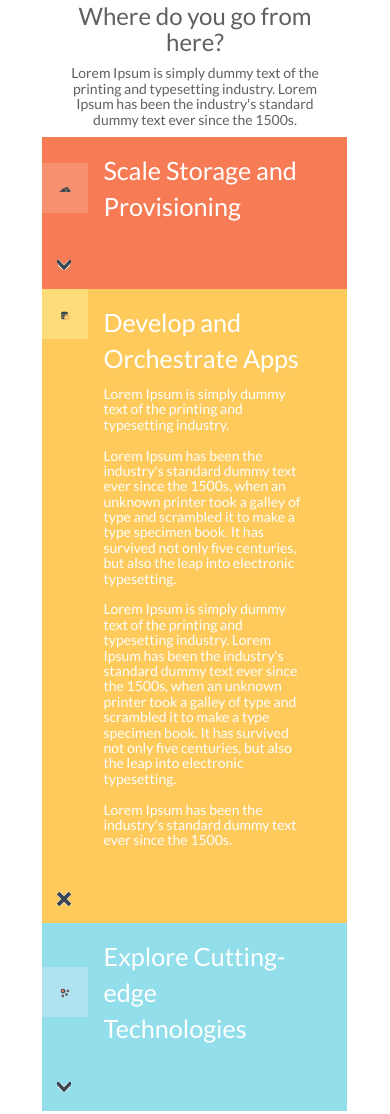
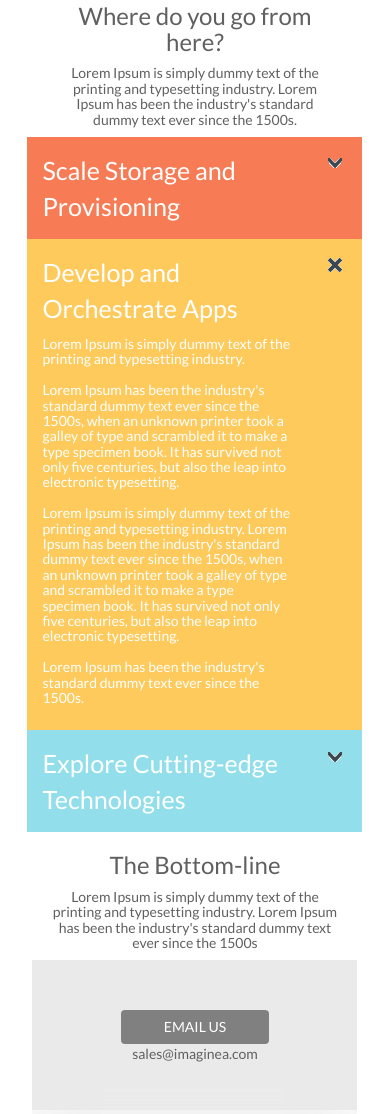
Before and after one commit to chaitusince1992/imagineaTask, a website: page index.html in a window 390 px wide. Shown: the part 785-1899 px from the top of the page. Drawn offline with nearby package versions, Linux system fonts and the light colour scheme.

Commit message:
scale storage and provisoning class changes to make it work on mobile

```diff
--- a/index.html
+++ b/index.html
@@ -52,7 +52,7 @@
     </header>
     <section class="container-fluid">
         <div class="row banner-container">
-<!--            <img class="col-xs-12 banner-image" src="img/banner.png" />-->
+            <!--            <img class="col-xs-12 banner-image" src="img/banner.png" />-->
             <div class="text-center text-uppercase banner-text">Contrary to popular belief, Lorem Ipsum</div>
         </div>
     </section>
@@ -79,20 +79,20 @@
         </div>
         <div class="row text-center">
             <div class="col-sm-offset-2 col-sm-8 col-xs-offset-1 col-xs-10 scale-storage-container">
-                <div class="scale-storage-item scale-storage text-left">
-                    <div class="scale-storage-image scale-storage"><img src="img/001.png" /></div>
-                    <div class="scale-storage-content scale-storage">
+                <div class="scale-storage-item scale-storage text-left row">
+                    <div class="scale-storage-image scale-storage col-sm-2 hidden-xs text-center"><img src="img/001.png" /></div>
+                    <div class="scale-storage-content scale-storage col-sm-9 col-xs-10 text-left">
                         Scale Storage and Provisioning
                     </div>
-                    <div class="drop-icon-image">
+                    <div class="drop-icon-image col-sm-1 col-xs-2 text-center">
                         <img src="img/open.gif" />
                     </div>
                 </div>
             </div>
             <div class="col-sm-offset-2 col-sm-8 col-xs-offset-1 col-xs-10 scale-storage-container">
-                <div class="scale-storage-item develop text-left">
-                    <div class="scale-storage-image develop expand"><img src="img/002.png" /></div>
-                    <div class="scale-storage-content develop expand">
+                <div class="scale-storage-item develop text-left row">
+                    <div class="scale-storage-image develop expand col-sm-2 hidden-xs text-center"><img src="img/002.png" /></div>
+                    <div class="scale-storage-content develop expand col-sm-9 col-xs-10 text-left">
                         Develop and Orchestrate Apps
                         <h5>Lorem Ipsum is simply dummy text of the printing and typesetting industry.
                             <br>
@@ -106,18 +106,18 @@
                             Lorem Ipsum has been the industry's standard dummy text ever since the 1500s.
                         </h5>
                     </div>
-                    <div class="drop-icon-image  expand">
+                    <div class="drop-icon-image  expand  col-sm-1 col-xs-2 text-center">
                         <img src="img/close.gif" />
                     </div>
                 </div>
             </div>
             <div class="col-sm-offset-2 col-sm-8 col-xs-offset-1 col-xs-10 scale-storage-container">
-                <div class="scale-storage-item cutting-edge text-left">
-                    <div class="scale-storage-image cutting-edge"><img src="img/04.png" /></div>
-                    <div class="scale-storage-content cutting-edge">
+                <div class="scale-storage-item cutting-edge text-left row">
+                    <div class="scale-storage-image cutting-edge col-sm-2 hidden-xs text-center"><img src="img/04.png" /></div>
+                    <div class="scale-storage-content cutting-edge col-sm-9 col-xs-10 text-left">
                         Explore Cutting-edge Technologies
                     </div>
-                    <div class="drop-icon-image">
+                    <div class="drop-icon-image col-sm-1 col-xs-2 text-center">
                         <img src="img/open.gif" />
                     </div>
                 </div>
@@ -127,7 +127,7 @@
                 <h5>Lorem Ipsum is simply dummy text of the printing and typesetting industry. Lorem Ipsum has been the industry's standard dummy text ever since the 1500s</h5>
             </div>
 
-            <div class="col-sm-offset-2 col-sm-8 col-xs-offset-1 col-xs-10 contact-form">
+            <div class="row col-sm-offset-2 col-sm-8 col-xs-offset-1 col-xs-10 contact-form">
                 <div class="col-sm-6">
                     <button class="col-xs-offset-3 col-xs-6 text-uppercase text-center btn email-us-heading">Email Us</button>
                     <div class="col-xs-12 text-center">sales@imaginea.com</div>
--- a/style.css
+++ b/style.css
@@ -61,7 +61,7 @@ img.banner-image {
     background-color: #92deeb;
 }
 .scale-storage-item>div {
-    display: inline-block;
+    /*    display: inline-block;*/
     vertical-align: middle;
     padding: 15px;
 }
@@ -69,7 +69,7 @@ img.banner-image {
     vertical-align: top;
 }
 .scale-storage-image {
-    width: 15%;
+    /*    width: 15%;*/
 }
 .scale-storage-image.develop {
     background-color: #fedc7a;
@@ -81,17 +81,18 @@ img.banner-image {
     background-color: #b1e2f1;
 }
 .scale-storage-image>img {
-    width: 100%;
+    width: 150%;
+    margin: -25%;
 }
 .scale-storage-content {
-    width: 75%;
+    /*    width: 75%;*/
     padding: 0 10px;
     color: white;
     font-size: 1.8em;
-    margin: 0 0 0 -0.8%;
+    /*    margin: 0 0 0 -0.8%;*/
 }
 .drop-icon-image {
-    width: 8%;
+    /*    width: 8%;*/
 }
 .footer-blocks {
     padding: 10px 0;
@@ -110,7 +111,7 @@ img.banner-image {
 .email-us-heading {
     background-color: grey;
     color: white;
-    margin-top: 15%;
+    margin-top: 50px;
 }
 .contact-form {
     background-color: #EAEAEA;
```
